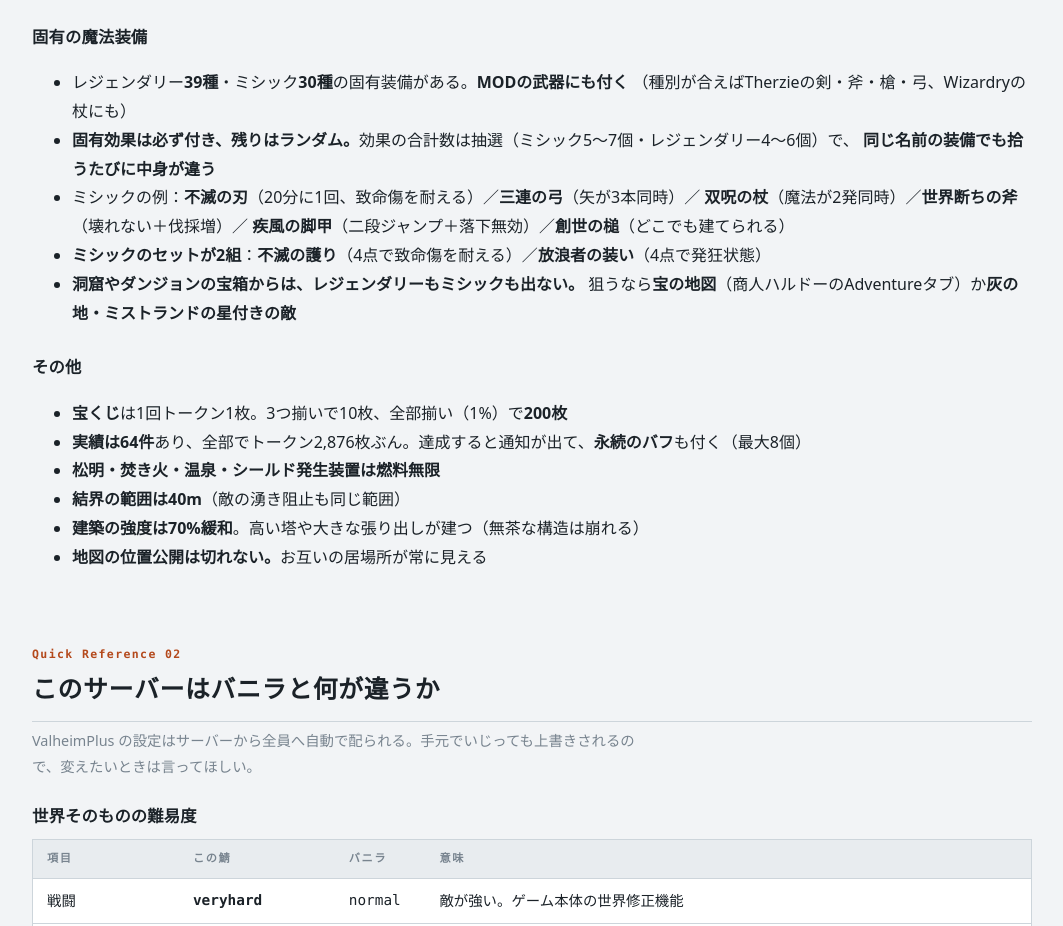
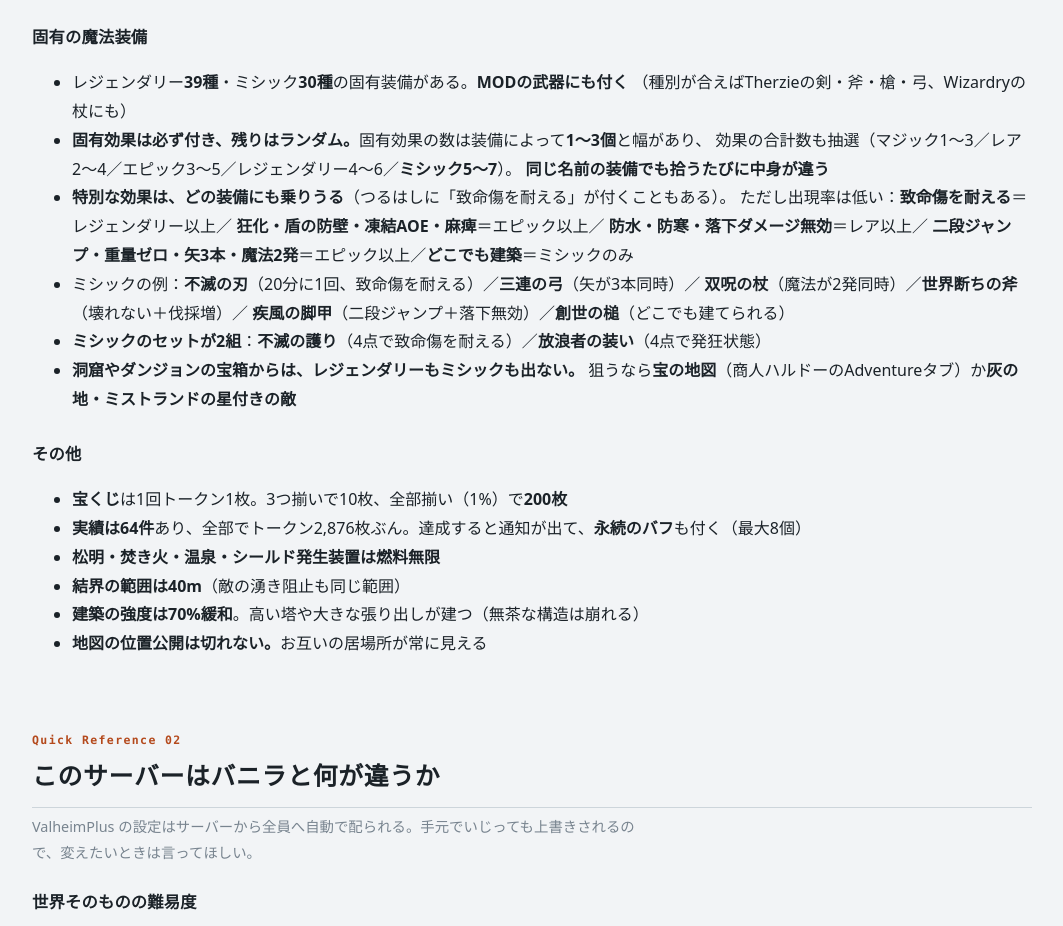
Before and after one commit to aulait1117-ux/valheim-guide, a plain HTML site: page index.html in a window 1280 px wide. Shown: the part 5301-6227 px from the top of the page, without its empty margins (108-1171 px from the left). Drawn offline with Linux system fonts and the light colour scheme.

Commit message:
guide update

```diff
--- a/index.html
+++ b/index.html
@@ -518,8 +518,14 @@
 <ul>
   <li>レジェンダリー<b>39種</b>・ミシック<b>30種</b>の固有装備がある。<b>MODの武器にも付く</b>
       （種別が合えばTherzieの剣・斧・槍・弓、Wizardryの杖にも）</li>
-  <li><b>固有効果は必ず付き、残りはランダム。</b>効果の合計数は抽選（ミシック5〜7個・レジェンダリー4〜6個）で、
+  <li><b>固有効果は必ず付き、残りはランダム。</b>固有効果の数は装備によって<b>1〜3個</b>と幅があり、
+      効果の合計数も抽選（マジック1〜3／レア2〜4／エピック3〜5／レジェンダリー4〜6／<b>ミシック5〜7</b>）。
       <b>同じ名前の装備でも拾うたびに中身が違う</b></li>
+  <li><b>特別な効果は、どの装備にも乗りうる</b>（つるはしに「致命傷を耐える」が付くこともある）。
+      ただし出現率は低い：<b>致命傷を耐える</b>＝レジェンダリー以上／
+      <b>狂化・盾の防壁・凍結AOE・麻痺</b>＝エピック以上／
+      <b>防水・防寒・落下ダメージ無効</b>＝レア以上／
+      <b>二段ジャンプ・重量ゼロ・矢3本・魔法2発</b>＝エピック以上／<b>どこでも建築</b>＝ミシックのみ</li>
   <li>ミシックの例：<b>不滅の刃</b>（20分に1回、致命傷を耐える）／<b>三連の弓</b>（矢が3本同時）／
       <b>双呪の杖</b>（魔法が2発同時）／<b>世界断ちの斧</b>（壊れない＋伐採増）／
       <b>疾風の脚甲</b>（二段ジャンプ＋落下無効）／<b>創世の槌</b>（どこでも建てられる）</li>
```
